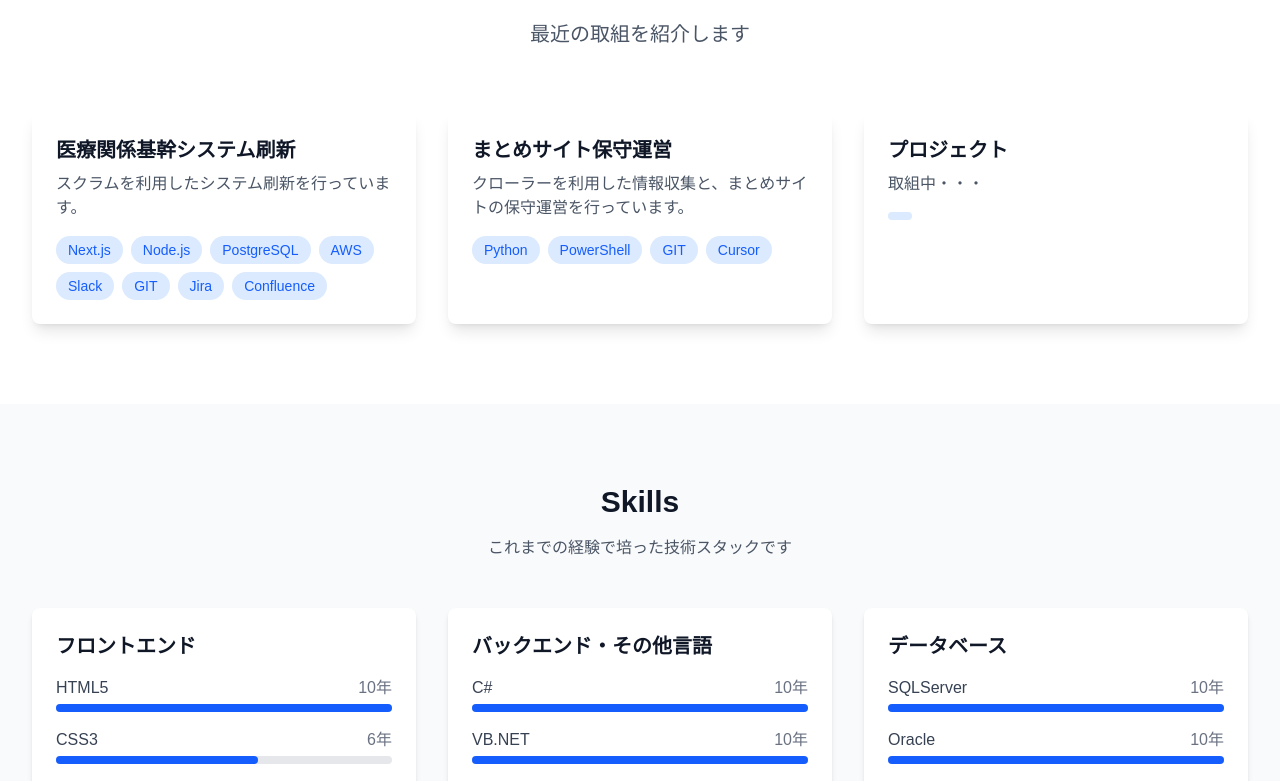
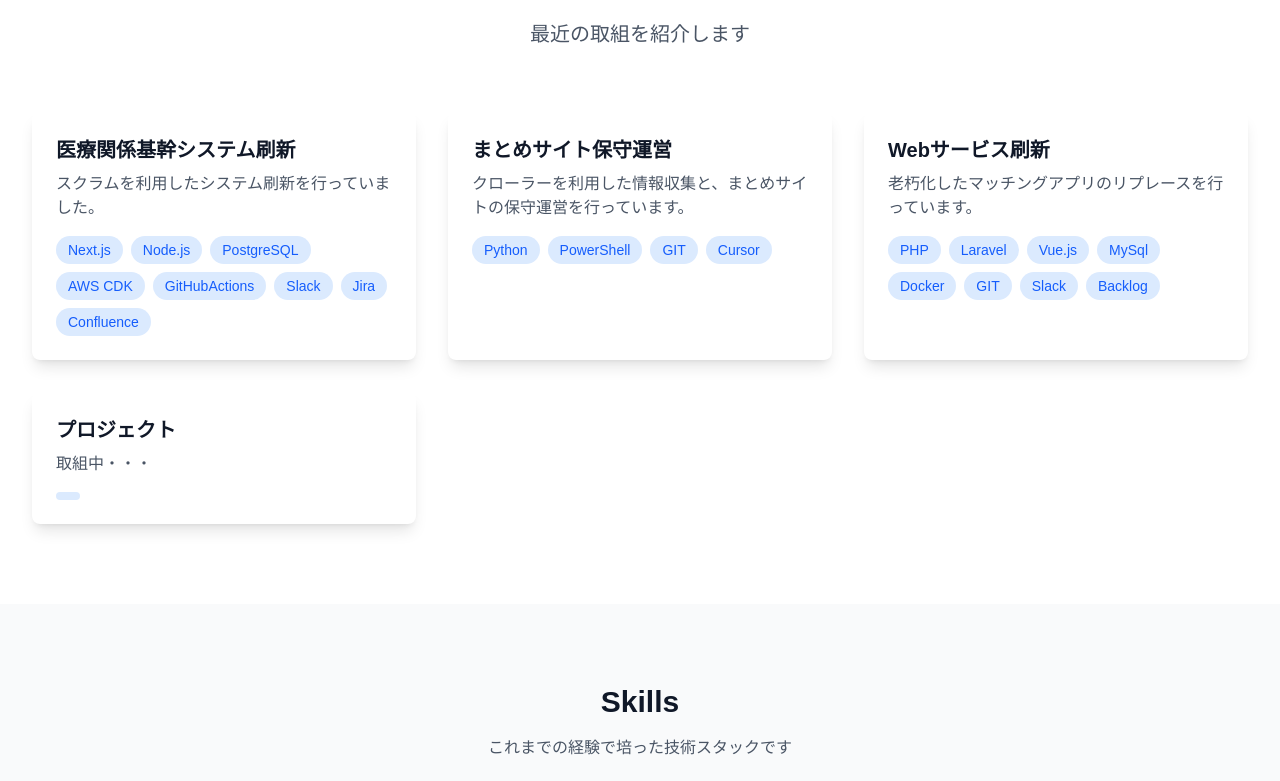
Before and after one commit to zakinori/next-js-practice, a Next.js app: page / in a window 1280 px wide. Shown: the part 912-1693 px from the top of the page. Built offline with nearby package versions, Linux system fonts and the light colour scheme.

Commit message:
feat: 直近の勤務変更およびスキル情報を更新

```diff
--- a/app/data/projects.ts
+++ b/app/data/projects.ts
@@ -14,21 +14,21 @@ export const projectsData = {
   projects: [
     {
       title: "医療関係基幹システム刷新",
-      description: "スクラムを利用したシステム刷新を行っています。",
+      description: "スクラムを利用したシステム刷新を行っていました。",
       image: "/nextjs-logotype-light-background.png",
-      technologies: ["Next.js", "Node.js", "PostgreSQL", "AWS", "Slack", "GIT", "Jira", "Confluence"] as const,
-      period: "2025年03月 - 現在",
+      technologies: ["Next.js", "Node.js", "PostgreSQL", "AWS CDK", "GitHubActions", "Slack", "Jira", "Confluence"] as const,
+      period: "2025年03月 - 2025年12月",
       role: "フルスタック開発者",
-      details: "フロント部分のWebアプリケーションを開発を実施していましたが、今後はバックエンドの刷新を行う予定です。",
+      details: "フロント部分のWebアプリケーションを開発、および、GitHubActions+AWS CDKのCI/CDを担当。",
       challenges: [
         "フロントエンドの刷新",
         "バックエンドの刷新",
-        "AWS関連のPoC"
+        "AWS関連のPoC",
       ] as const,
       achievements: [
         "アジャイル開発（スクラム）手法の理解",
         "開発環境セットアップ手順の改善",
-        "NEXT.jsの学習を進めてポートフォリオサイトを作成"
+        "NEXT.jsの学習を目的にポートフォリオサイトを作成",
       ] as const
     },
     {
@@ -41,11 +41,28 @@ export const projectsData = {
       details: "定期的な情報収集と更新サイトの構築案を作成しています。",
       challenges: [
         "収集データの品質管理",
-        "サイト負荷を考慮したディレイの実装・ROBOT.txtの考慮"
+        "サイト負荷を考慮したディレイの実装・ROBOT.txtの考慮",
       ] as const,
       achievements: [
         "最適な情報収集案の提示",
-        "収集情報の保管方法について提案・改善"
+        "収集情報の保管方法について提案・改善",
+      ] as const
+    },
+    {
+      title: "Webサービス刷新",
+      description: "老朽化したマッチングアプリのリプレースを行っています。",
+      image: "/laravel-logo.png",
+      technologies: ["PHP", "Laravel", "Vue.js", "MySql", "Docker", "GIT", "Slack", "Backlog"] as const,
+      period: "2025年1月 - 現在",
+      role: "フルスタック開発者",
+      details: "SymfonyからLaravelへの言語変更およびサイトリプレースを担当。",
+      challenges: [
+        "フロントエンドの刷新",
+        "バックエンドの刷新",
+      ] as const,
+      achievements: [
+        "Laravel Sailを利用した開発環境一括セットアップの理解",
+        "Laravelを利用したWebサービス構築方法の理解",
       ] as const
     },
     {
--- a/app/data/skills.ts
+++ b/app/data/skills.ts
@@ -32,6 +32,8 @@ export const skillsData = {
         { name: "PowerShell", years: 6 },
         { name: "Python", years: 3 },
         { name: "Node.js", years: 3 },
+        { name: "PHP", years: 1 },
+        { name: "Laravel", years: 1 },
       ]
     },
     {
@@ -66,6 +68,7 @@ export const skillsData = {
         { name: "Backlog", years: 7 },
         { name: "Notion", years: 8 },
         { name: "Trello", years: 4 },
+        { name: "Confluence", years: 1 },
       ]
     }
   ]
```
Also changed, not shown: public/laravel-logo.png (added).
